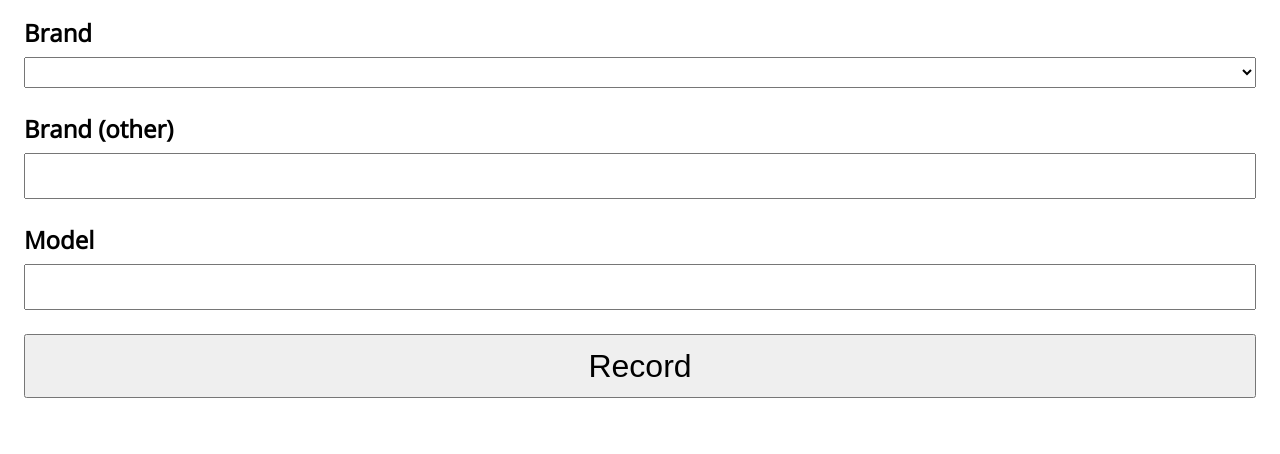
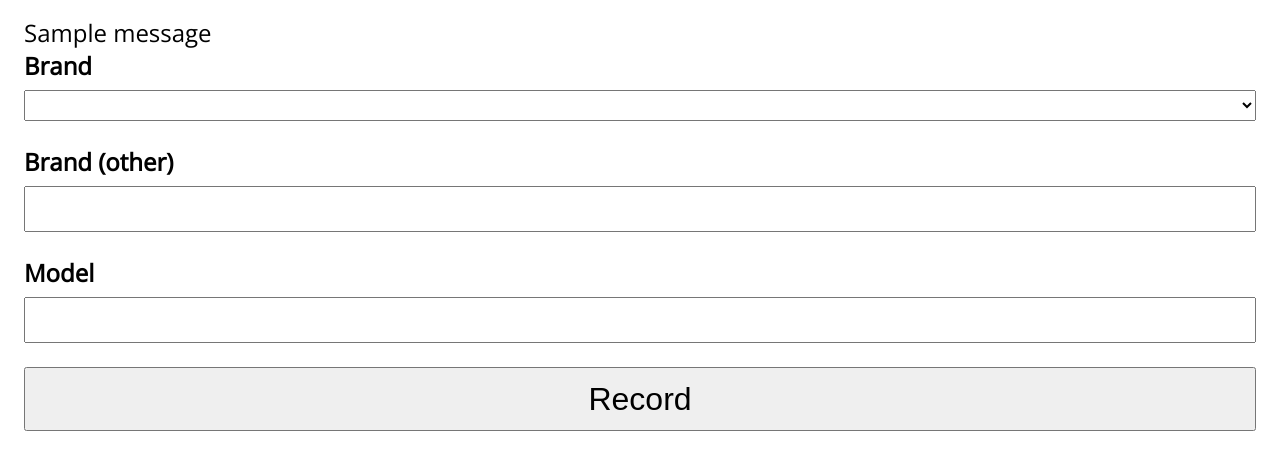
Before and after one commit to rrees/car-spotting, a Flask app: template spotting/templates/home.html in a window 1280 px wide. Shown: the part 128-582 px from the top of the page. Run offline with Flask 2, Linux system fonts and the light colour scheme; the template is opened without the code that fills it: most values are stand-ins (such as "Sample title", 1, 10 or a date in 2020); one stand-in notice (Sample message) is shown; parts of the project's set-up code (start-up, migrations or seed data) failed here and were passed over.

Commit message:
Try and display the flash message to indicate the log has been successful

```diff
--- a/spotting/__init__.py
+++ b/spotting/__init__.py
@@ -67,7 +67,7 @@ def log_spot():
         brand = form.brand_free.data if form.brand_free.data else form.brand.data
         model = form.model.data
         logs.save(brand, model)
-        flask.flash('Log recorded')
+        flask.flash('Log recorded', 'success')
     else:
         logging.warning('Failed to validate form input')
         logging.info(form.errors)
--- a/spotting/templates/home.html
+++ b/spotting/templates/home.html
@@ -3,6 +3,14 @@
 {% block title %}Home page{% endblock %}
 
 {% block content %}
+
+{% with messages = get_flashed_messages(category_filter=["success"]) %}
+{% if messages %}
+	{% for message in messages %}
+	<div class="alert alert-success">{{message}}</div>
+	{% endfor %}
+{% endif %}
+{% endwith %}
 
 <form class="form" method="POST" action="/forms/log/submission">
 	<div class="form--control-group">
```
